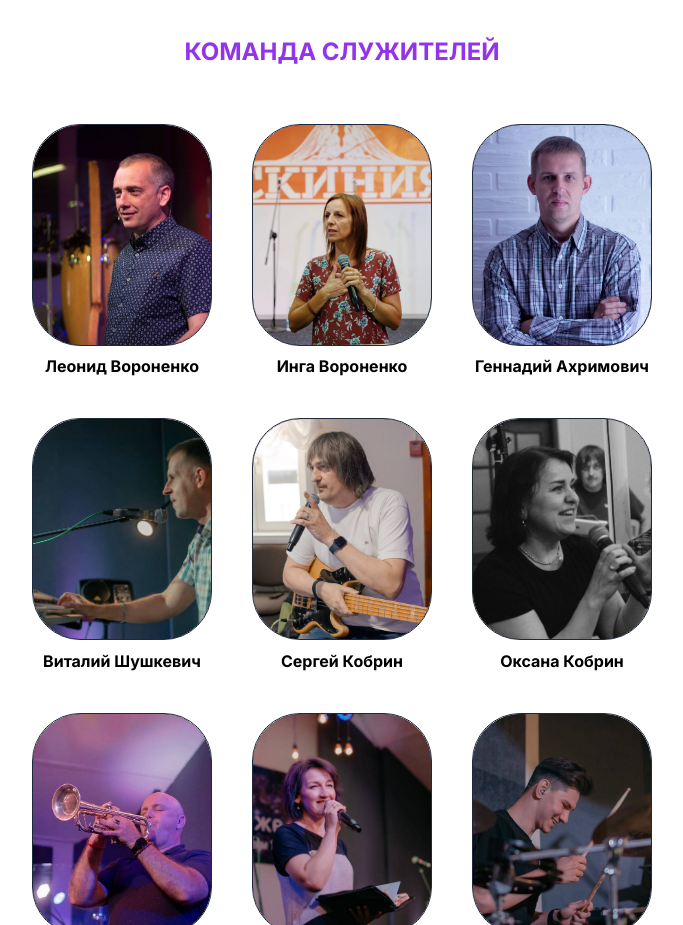
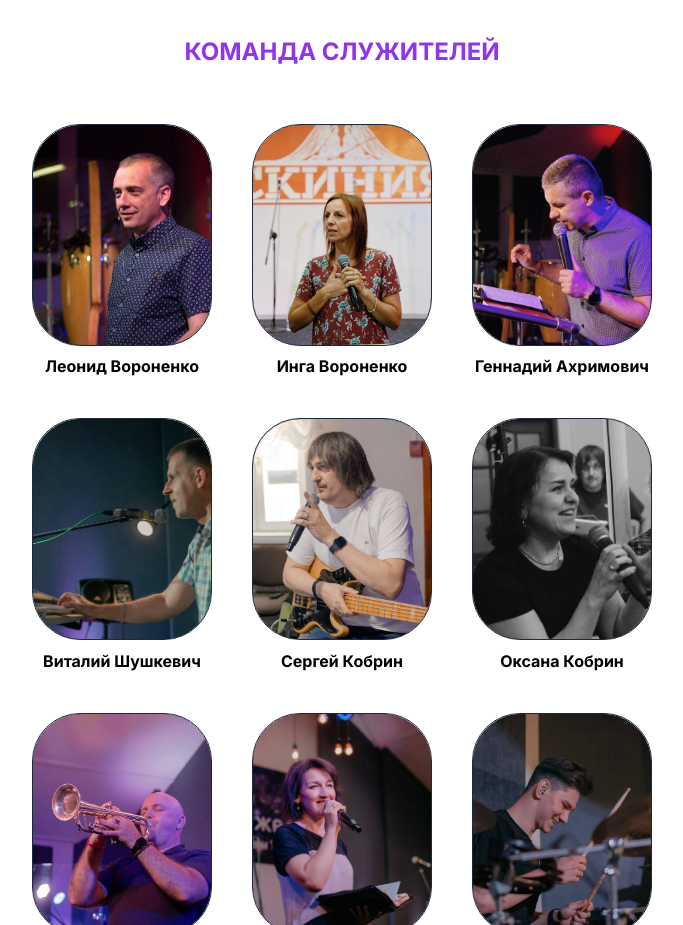
Before and after one commit to LashaLoi/skinia2024, a Next.js app: page / in a window 1280 px wide. Shown: the part 2100-3025 px from the top of the page, without its empty margins (298-981 px from the left). Built offline with nearby package versions, Linux system fonts and the light colour scheme.

Commit message:
final updates

```diff
--- a/app/components/Speakers.tsx
+++ b/app/components/Speakers.tsx
@@ -33,7 +33,7 @@ export default function Speakers() {
           <GlareCard className="flex flex-col items-center justify-center">
             <img
               className="h-full w-full absolute inset-0 object-cover"
-              src="/2-2.jpg"
+              src="/s10.jpg"
             />
           </GlareCard>
           <div className="flex justify-center items-center mt-2 text-md font-bold">
```
Also changed, not shown: public/s10.jpg (added).
